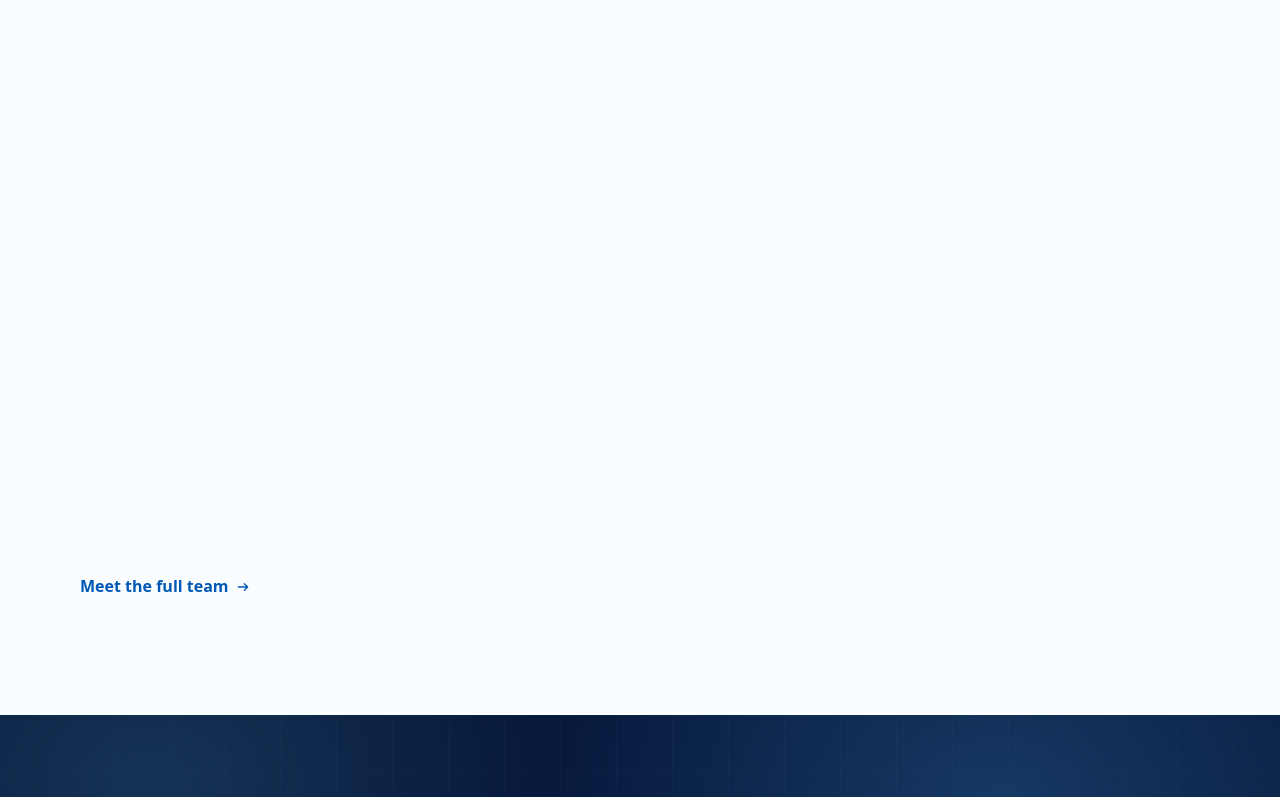
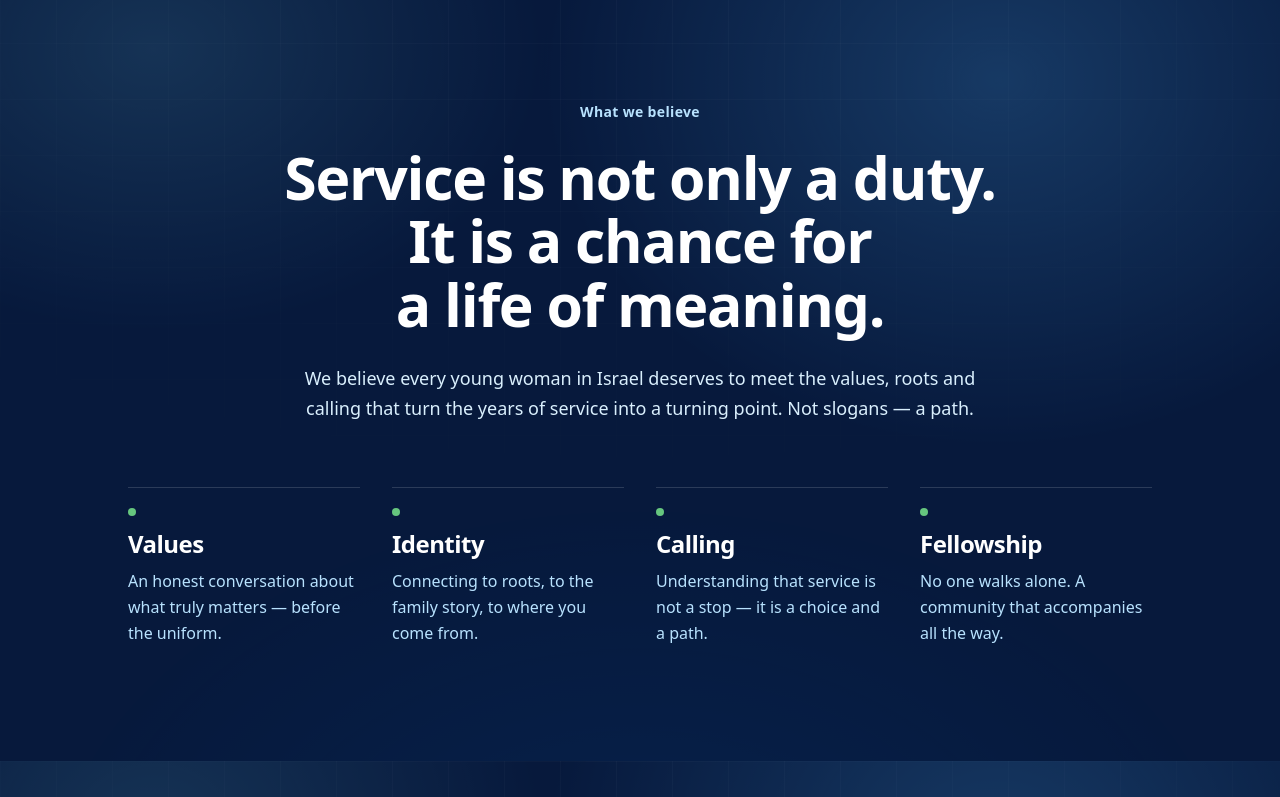
Before and after one commit to Bodokh/sherut-im-mashmaut, a Next.js app: page /en in a window 1280 px wide. Shown: the part 1383-2180 px from the top of the page. Built offline with nearby package versions, Linux system fonts and the light colour scheme.

Commit message:
Update team presentation and logo

```diff
--- a/app/[locale]/page.tsx
+++ b/app/[locale]/page.tsx
@@ -36,7 +36,7 @@ export default async function HomePage({ params }: { params: Promise<{ locale: s
       <JsonLd data={homeGraph(locale, dict)} />
       <main id="main">
         <Hero locale={locale} dict={dict} />
-        <About locale={locale} dict={dict} />
+        <About dict={dict} />
         <Manifesto dict={dict} />
         <ReachMap dict={dict} />
         <Support dict={dict} />
--- a/app/[locale]/team/page.tsx
+++ b/app/[locale]/team/page.tsx
@@ -37,9 +37,8 @@ export default async function TeamPage({
   if (!isLocale(locale)) notFound();
   const dict = getDictionary(locale);
   const t = dict.teamPage;
-  const lecturerMembers = dict.about.members;
   const members = [
-    ...lecturerMembers.map((member, index) => ({
+    ...t.members.map((member, index) => ({
       member,
       image: media.team[index],
       imagePosition: "top" as const,
--- a/components/sections/About.tsx
+++ b/components/sections/About.tsx
@@ -1,12 +1,7 @@
-import Image from "next/image";
-import Link from "next/link";
 import { Section, Eyebrow } from "@/components/ui/Section";
-import { media } from "@/lib/media";
-import { localizedPath } from "@/lib/routes";
-import type { Locale } from "@/i18n/config";
 import type { Dictionary } from "@/i18n/dictionaries";
 
-export function About({ locale, dict }: { locale: Locale; dict: Dictionary }) {
+export function About({ dict }: { dict: Dictionary }) {
   const t = dict.about;
 
   return (
@@ -16,44 +11,6 @@ export function About({ locale, dict }: { locale: Locale; dict: Dictionary }) {
         <h2 className="mt-4 text-[clamp(2rem,3.6vw,3.25rem)] font-bold text-balance">{t.title}</h2>
         <p className="mt-5 text-lg leading-relaxed text-ink-700">{t.lead}</p>
       </div>
-
-      <ul className="mt-14 grid gap-6 sm:grid-cols-2 lg:grid-cols-3">
-        {t.members.map((m, i) => (
-          <li
-            key={m.name}
-            data-reveal
-            style={{ ["--reveal-delay" as string]: `${i * 90}ms` }}
-            className="group rounded-3xl border border-line bg-surface p-4 transition-all duration-300 ease-out-quart hover:-translate-y-1 hover:border-brand-300/60 hover:shadow-lift"
-          >
-            <div className="relative aspect-[4/5] overflow-hidden rounded-2xl bg-brand-100">
-              <Image
-                src={media.team[i]}
-                alt={m.name}
-                fill
-                sizes="(max-width: 640px) 92vw, (max-width: 1024px) 46vw, 300px"
-                className="object-cover object-top transition-transform duration-700 ease-out-quart group-hover:scale-[1.04]"
-              />
-            </div>
-            <div className="px-2 pb-1 pt-4">
-              <h3 className="font-display text-xl font-bold text-ink-950">{m.name}</h3>
-              <p className="mt-0.5 text-sm font-semibold text-brand-700">{m.role}</p>
-              <p className="mt-2 line-clamp-4 text-[0.95rem] leading-relaxed text-ink-600">{m.bio}</p>
-            </div>
-          </li>
-        ))}
-      </ul>
-
-      <div className="mt-8">
-        <Link
-          href={localizedPath(locale, "team")}
-          className="group inline-flex items-center gap-1.5 font-semibold text-brand-700 transition-colors hover:text-brand-800"
-        >
-          {t.allTeam}
-          <svg viewBox="0 0 24 24" className="h-4 w-4 transition-transform group-hover:translate-x-0.5 rtl:-scale-x-100" fill="none" stroke="currentColor" strokeWidth="2" aria-hidden="true">
-            <path d="M5 12h14m0 0-5-5m5 5-5 5" strokeLinecap="round" strokeLinejoin="round" />
-          </svg>
-        </Link>
-      </div>
     </Section>
   );
 }
--- a/i18n/dictionaries/en.ts
+++ b/i18n/dictionaries/en.ts
@@ -112,24 +112,6 @@ export const en: Dictionary = {
     kicker: "Who we are",
     title: "Lecturers who speak from the heart — and the field",
     lead: "Behind Service with Meaning stands a group of women lecturers, mentors and activists who have walked the path themselves. They don't speak in theory — they bring personal story, honesty and simplicity, and create a conversation that reaches every woman in the room.",
-    allTeam: "Meet the full team",
-    members: [
-      {
-        name: "Adv. Odelia Kadmi",
-        role: "Founder",
-        bio: "Founder of Service with Meaning. Mother of four, lawyer, member of the Zikhron Ya'akov council, entrepreneur, and activist for women's rights and civilian self-defense. Former squad commander and combat soldier in the CBRN unit of the Combat Engineering Corps.",
-      },
-      {
-        name: "Adv. Tzofnat Nordman",
-        role: "CEO, Liberty & Human Dignity Forum",
-        bio: "Tzofnat Nordman is an independent attorney and CEO of the Liberty & Human Dignity Forum. She specializes in administrative and civil litigation. In High Court petitions, she represents concerns for the health of women participating in trials in the IDF.",
-      },
-      {
-        name: "Lizzy HaMeiri",
-        role: "Activist & publicist",
-        bio: "8200 alumna; studied law at Tel Aviv University. Activist and publicist — Im Tirtzu, the IDF Resilience Forum, and Shovrot Shivyon.",
-      },
-    ],
   },
 
   reach: {
@@ -428,6 +410,28 @@ export const en: Dictionary = {
     kicker: "Who we are",
     title: "Our team",
     lead: "The team behind Service with Meaning — leadership, lecturers and mentors bringing personal story, honesty and simplicity to every gathering.",
+    members: [
+      {
+        name: "Adv. Odelia Kadmi",
+        role: "Founder",
+        bio: "Founder of Service with Meaning. Mother of four, lawyer, member of the Zikhron Ya'akov council, entrepreneur, and activist for women's rights and civilian self-defense. Former squad commander and combat soldier in the CBRN unit of the Combat Engineering Corps.",
+      },
+      {
+        name: "Adv. Tzofnat Nordman",
+        role: "CEO, Liberty & Human Dignity Forum",
+        bio: "Tzofnat Nordman is an independent attorney and CEO of the Liberty & Human Dignity Forum. She specializes in administrative and civil litigation. In High Court petitions, she represents concerns for the health of women participating in trials in the IDF.",
+      },
+      {
+        name: "Lizzy HaMeiri",
+        role: "Activist & publicist",
+        bio: "8200 alumna; studied law at Tel Aviv University. Activist and publicist — Im Tirtzu, the IDF Resilience Forum, and Shovrot Shivyon.",
+      },
+      {
+        name: "Hillel Cohen",
+        role: "Activist & social advocate",
+        bio: "Graduate of Midreshet Danieli, part of the Bnei David institutions; studies and works in social media, and volunteers in national service.",
+      },
+    ],
     daniel: {
       name: "Daniel Bodokh",
       role: "Chairman & founder",
--- a/i18n/dictionaries/he.ts
+++ b/i18n/dictionaries/he.ts
@@ -116,24 +116,6 @@ export const he = {
     kicker: "אנחנו",
     title: "מרצות שמדברות מהלב — ומהשטח",
     lead: "מאחורי 'שירות עם משמעות' עומדת קבוצת מרצות, מלוות ופעילות שחיו את הדרך בעצמן. הן לא מדברות בתאוריה — הן מביאות סיפור אישי, אמת ופשטות, ויוצרות שיחה שנוגעת בלב של כל מי שיושבת באולם.",
-    allTeam: "לדף הצוות המלא",
-    members: [
-      {
-        name: "עו״ד אודליה קדמי",
-        role: "מייסדת העמותה",
-        bio: "מייסדת ארגון 'שירות עם משמעות'. אמא לארבעה, עורכת דין, חברת מועצת זכרון יעקב, יזמת ופעילה למען זכויות נשים והתחמשות אזרחית. מ״כית ולוחמת לשעבר ביחידת האב״כ, הנדסה קרבית.",
-      },
-      {
-        name: "עו״ד צפנת נורדמן",
-        role: "מנכ״לית פורום חירות וכבוד האדם",
-        bio: "צפנת נורדמן, עו״ד עצמאית, מנכ״לית פורום חירות וכבוד האדם. מתמחה בליטיגציה מנהלית ואזרחית. מייצגת בעתירות בבג״ץ את הדאגה לבריאות הנשים המשתתפות בהתנסויות בצה״ל.",
-      },
-      {
-        name: "ליזי המאירי",
-        role: "אקטיביסטית ופובליציסטית",
-        bio: "בוגרת 8200, למדה משפטים באוניברסיטת תל־אביב. אקטיביסטית ופובליציסטית — 'אם תרצו', הפורום לחוסן צה״ל ו'שוברות שוויון'.",
-      },
-    ],
   },
 
   reach: {
@@ -447,6 +429,28 @@ export const he = {
     kicker: "אנחנו",
     title: "הצוות שלנו",
     lead: "הצוות שמאחורי 'שירות עם משמעות' — הנהלה, מרצות ומלווים שמביאים סיפור אישי, אמת ופשטות לכל מפגש.",
+    members: [
+      {
+        name: "עו״ד אודליה קדמי",
+        role: "מייסדת העמותה",
+        bio: "מייסדת ארגון 'שירות עם משמעות'. אמא לארבעה, עורכת דין, חברת מועצת זכרון יעקב, יזמת ופעילה למען זכויות נשים והתחמשות אזרחית. מ״כית ולוחמת לשעבר ביחידת האב״כ, הנדסה קרבית.",
+      },
+      {
+        name: "עו״ד צפנת נורדמן",
+        role: "מנכ״לית פורום חירות וכבוד האדם",
+        bio: "צפנת נורדמן, עו״ד עצמאית, מנכ״לית פורום חירות וכבוד האדם. מתמחה בליטיגציה מנהלית ואזרחית. מייצגת בעתירות בבג״ץ את הדאגה לבריאות הנשים המשתתפות בהתנסויות בצה״ל.",
+      },
+      {
+        name: "ליזי המאירי",
+        role: "אקטיביסטית ופובליציסטית",
+        bio: "בוגרת 8200, למדה משפטים באוניברסיטת תל־אביב. אקטיביסטית ופובליציסטית — 'אם תרצו', הפורום לחוסן צה״ל ו'שוברות שוויון'.",
+      },
+      {
+        name: "הלל כהן",
+        role: "אקטיביסטית ופעילה חברתית",
+        bio: "בוגרת מדרשת דניאלי מבית מוסדות בני דוד, לומדת ועוסקת בתחום הסושייל מדיה ומתנדבת בשירות לאומי.",
+      },
+    ],
     daniel: {
       name: "דניאל בודוק",
       role: "יו״ר ומייסד הארגון",
--- a/lib/media.ts
+++ b/lib/media.ts
@@ -10,7 +10,7 @@ export const media = {
   // Dusk mountain ranges — cinematic, techelet-harmonious film poster.
   heroPoster: "/images/hero-poster.webp",
 
-  // Team portraits — order matches dictionary `about.members`.
+  // Team portraits — order matches the photographed entries in `teamPage.members`.
   team: [
     "/images/team/odelia-kadmi.jpg",
     "/images/team/tzofnat-nordman.jpg",
--- a/lib/structured-data.ts
+++ b/lib/structured-data.ts
@@ -196,7 +196,7 @@ export function teamPageGraph(locale: Locale, dict: Dictionary): Graph {
     about: { "@id": ORGANIZATION_ID },
   };
   const people = [
-    ...dict.about.members.map((member) => ({
+    ...dict.teamPage.members.map((member) => ({
       name: member.name,
       description: member.bio,
     })),
```
Also changed, not shown: public/images/logo-mark.png.
